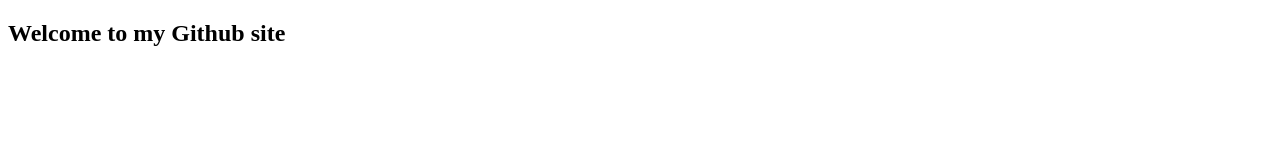
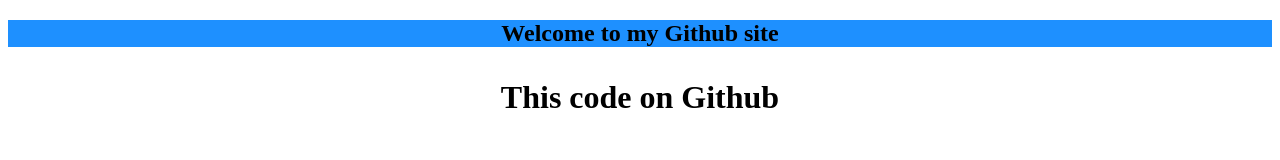
Before and after one commit to kodagnamita-lgtm/angular1, a plain HTML site: page index.html in a window 1280 px wide. Drawn offline with Linux system fonts and the light colour scheme.

Commit message:
Update index.html

```diff
--- a/index.html
+++ b/index.html
@@ -2,6 +2,8 @@
 <html>
   <head>
     <title>Github</title>
-    <h2>Welcome to my Github site</h2>
+
+    <center><h2 style="background-color:DodgerBlue;">Welcome to my Github site</h2></center>
+    <center><h1><p>This code on Github</p></h1></center>
   </head>
 </html>
```
